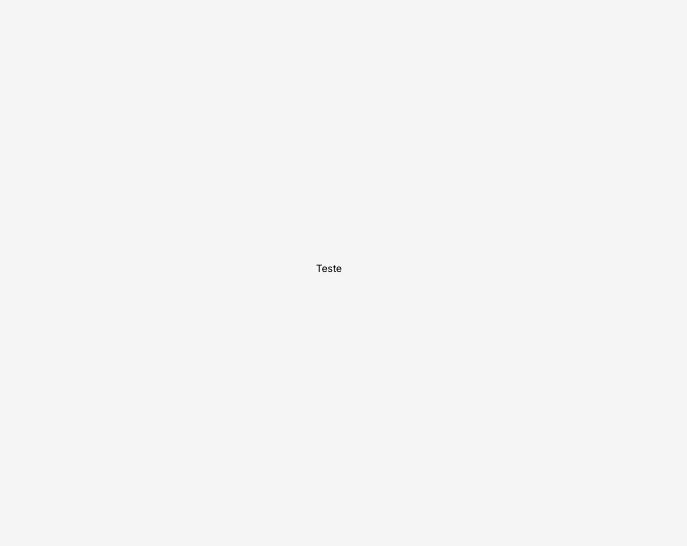
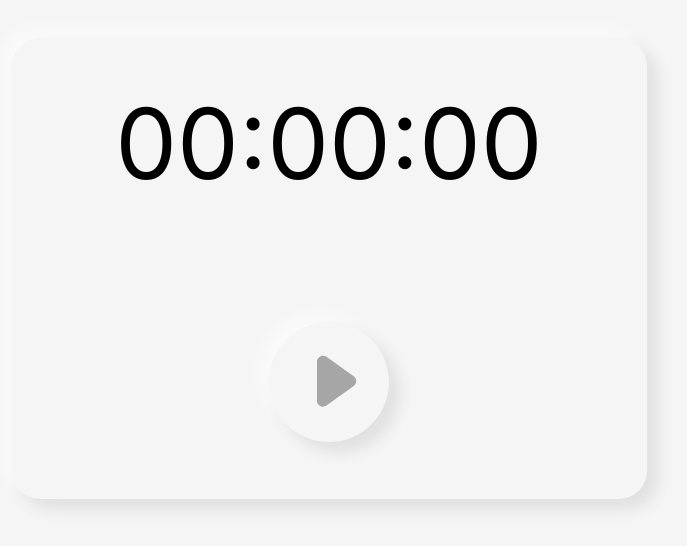
Before and after one commit to RenanTRS/Cronometro, a React (Create React App) app: page / in a window 1280 px wide. Shown: the part 132-678 px from the top of the page, without its empty margins (311-998 px from the left). Built offline with nearby package versions, Linux system fonts and the light colour scheme.

Commit message:
Add react

```diff
--- a/src/App.jsx
+++ b/src/App.jsx
@@ -1,11 +1,9 @@
 import React from "react";
-import {Container} from './styles/home';
+import { Home } from './page/Home';
 
 function App() {
   return (
-    <Container>
-      <h1>Teste</h1>
-    </Container>
+    <Home />
   );
 }
 
--- /dev/null
+++ b/src/components/Blocotimer.jsx
@@ -0,0 +1,104 @@
+import React, {useState} from 'react';
+
+//Assets
+import playImg from '../assets/images/play.svg';
+import pauseImg from '../assets/images/pause.svg';
+import stopImg from '../assets/images/stop.svg';
+
+import styled from "styled-components";
+
+const BlocoTimer = styled.div`
+    display: flex;
+    flex-direction: column;
+    justify-content: space-between;
+    align-items: center;
+
+    background-color: #f5f5f5;
+
+    height: 46.1rem;
+    width: 63.5rem;
+
+    border-radius: 2.8rem;
+    box-shadow: 1rem 1rem 1.5rem #4646461F, -1rem -1rem 1.5rem #FFFFFF80;
+
+    padding: 5.7rem 3.8rem;
+
+    div{
+        font-size: 9.8rem;
+    }
+`;
+const ButtonBlock = styled.div`
+    display: flex;
+    justify-content: space-around;
+    align-items: center;
+
+    width: 100%;
+`;
+
+const Button = styled.button`
+    display: ${props => props.display || 'flex'};
+    justify-content: center;
+    align-items: center;
+
+    width: 12rem;
+    height: 12rem;
+
+    background: #f5f5f5;
+
+    border: none;
+    border-radius: 50%;
+    box-shadow: 1rem 1rem 1.5rem #4646461F, -1rem -1rem 1.5rem #FFFFFF80;
+
+    cursor: pointer;
+
+    :active{
+        box-shadow: inset 1rem 1rem 1.5rem #4646461F, inset -1rem -1rem 1.5rem #FFFFFF80;
+    }
+
+    img{
+        margin-left: ${props => props.marginLeft || 'none'};
+
+        pointer-events: none;
+    }
+`;
+
+export function Blocotimer(){
+    const [play, setPlay] = useState('flex');
+    const [pause, setPause] = useState('none');
+    const [stop, setStop] = useState('none');
+
+    //Muda o display
+    function handleChangeDisplayPlay(event){
+        setPlay('none');
+        setPause('flex');
+        setStop('flex');
+    }
+    function handleChangeDisplayPause(event){
+        setPlay('flex');
+        setPause('none');
+    }
+    function handleChangeDisplayStop(event){
+        setPlay('flex');
+        setPause('none');
+        setStop('none');
+    }
+
+
+    return(
+        <BlocoTimer>
+            <div>00:00:00</div>
+            <ButtonBlock>
+                <Button marginLeft='2rem' display={play} onClick={event => handleChangeDisplayPlay(event)}>
+                    <img src={playImg} alt="play" />
+                </Button>
+                <Button display={pause} onClick={event => handleChangeDisplayPause(event)}>
+                    <img src={pauseImg} alt="pause" />
+                </Button>
+                <Button display={stop} onClick={event => handleChangeDisplayStop(event)}>
+                    <img src={stopImg} alt="stop" />
+                </Button>
+            </ButtonBlock>
+
+        </BlocoTimer>
+    );
+}
--- /dev/null
+++ b/src/page/Home.jsx
@@ -0,0 +1,23 @@
+import React from 'react';
+
+import { Blocotimer } from '../components/Blocotimer';
+
+import styled from 'styled-components';
+const Container = styled.div`
+    display: flex;
+    align-items: center;
+    justify-content: center;
+
+    min-height: 100vh;
+    width: 100vw;
+
+    background-color: #f5f5f5;
+`;
+
+export function Home(){
+    return(
+        <Container>
+            <Blocotimer />
+        </Container>
+    );
+}
--- a/src/styles/home.js
+++ /dev/null
@@ -1,28 +0,0 @@
-import styled from 'styled-components';
-
-export const Container = styled.main`
-    display: flex;
-    align-items: center;
-    justify-content: center;
-
-    min-height: 100vh;
-    width: 100%;
-
-    background-color: #f5f5f5;
-
-    div{
-        height: 460px;
-        width: 635px;
-
-        border-radius: 8px;
-
-        box-shadow: 10px 10px 15px 0px rgba(70, 70, 70, 0.12), -10px -10px 15px 0px rgba(255, 255, 255, 0.5);
-
-        padding: 38px;
-
-        > div{
-            width: 378px;
-            height: 95px;
-        }
-    }
-`
```
